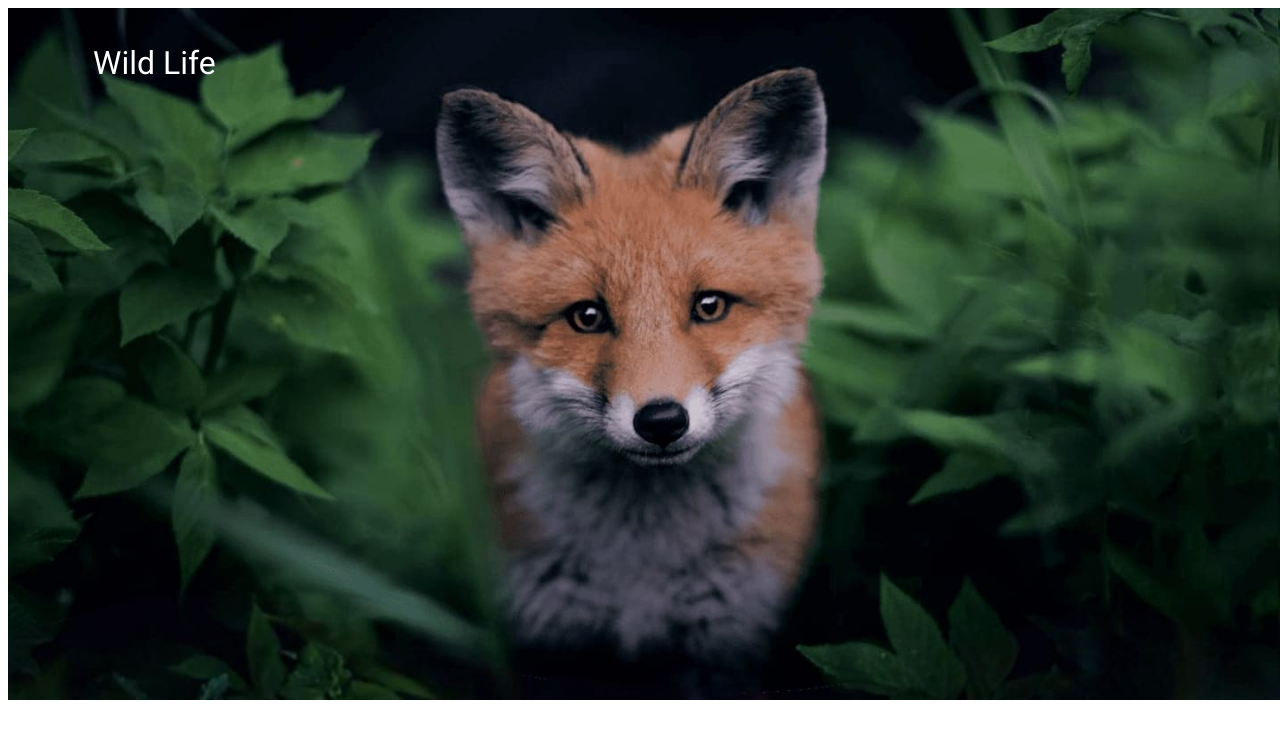
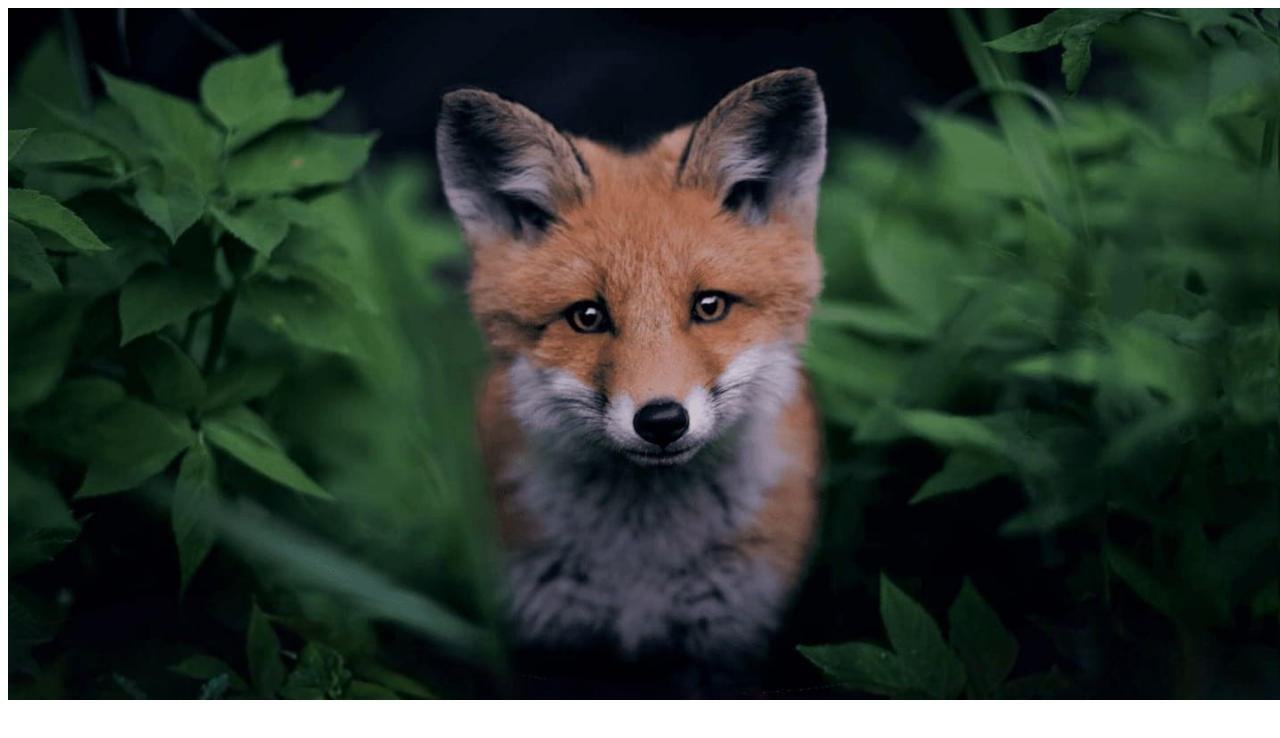
Before and after one commit to Tei4th1/help-animals-react, a React (Create React App) app: page / in a window 1280 px wide. Shown: the top 738 px of the page. Built offline with nearby package versions, Linux system fonts and the light colour scheme.

Commit message:
resolve merge conflicts

```diff
--- a/src/App.tsx
+++ b/src/App.tsx
@@ -7,20 +7,7 @@ import { Wrapper } from "./components/Wrapper";
 function App() {
   return (
     <Wrapper>
-      <Header>
-        <div
-          style={{
-            display: "flex",
-            flexDirection: "row",
-            alignItems: "center",
-            margin: "15px",
-            left: "19px",
-          }}
-        >
-          <svg xmlns="./logos.svg" width={70} height={60} />
-          <Title>Wild Life</Title>
-        </div>
-      </Header>
+      <Header></Header>
     </Wrapper>
   );
 }
--- a/src/components/Title/index.tsx
+++ b/src/components/Title/index.tsx
@@ -6,5 +6,5 @@ export const Title = styled.h1`
   font-weight: 400;
   font-style: normal;
   font-size: 32px;
-  color: white;
+  color: #f7f7f7;
 `;
```
